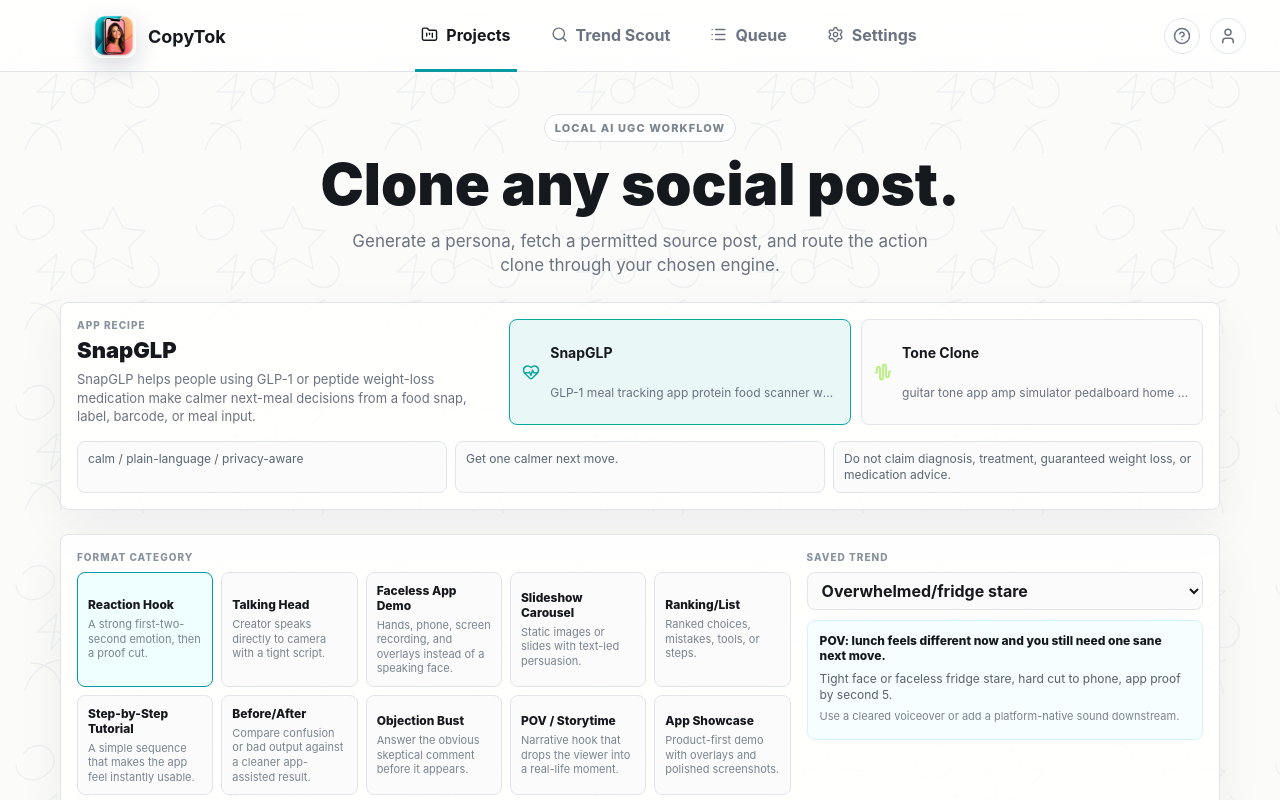
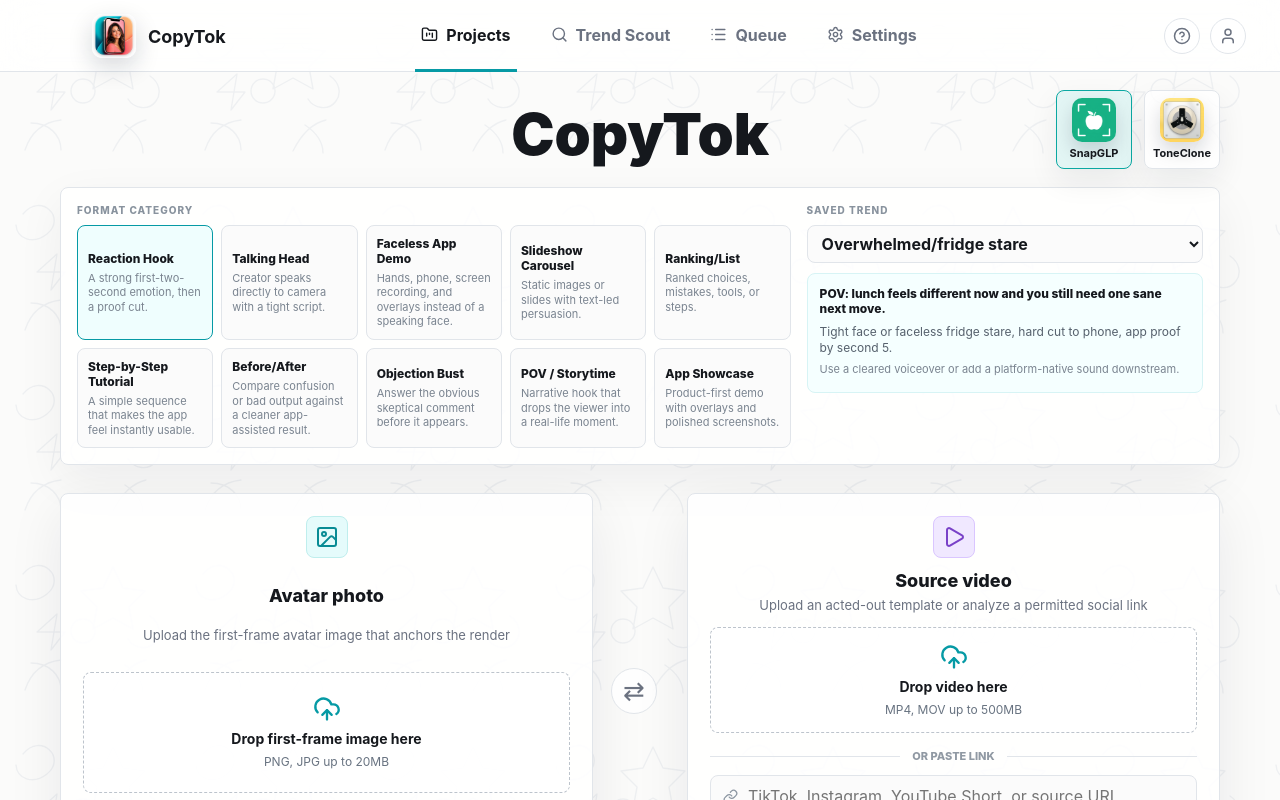
Before and after one commit to Andromeda-Labs-LLC/ugc-swap-studio, a React (Vite) app: page / in a window 1280 px wide. Shown: the top 800 px of the page. Built offline with nearby package versions, Linux system fonts and the light colour scheme.

Commit message:
Polish CopyTok header and window drag

```diff
--- a/src/App.css
+++ b/src/App.css
@@ -18,6 +18,7 @@
   position: sticky;
   top: 0;
   z-index: 5;
+  -webkit-app-region: drag;
 }
 
 .brand {
@@ -43,6 +44,7 @@
 
 .app-header nav button,
 .header-actions button {
+  -webkit-app-region: no-drag;
   border: 0;
   background: transparent;
   color: var(--ink-soft);
@@ -80,9 +82,10 @@
 }
 
 .hero-flow {
+  position: relative;
   width: min(1160px, calc(100vw - 48px));
   margin: 0 auto;
-  padding: 42px 0 34px;
+  padding: 34px 0 34px;
   text-align: center;
 }
 
@@ -121,7 +124,6 @@
   line-height: 1.45;
 }
 
-.recipe-board,
 .format-picker,
 .generation-planner {
   margin: 24px auto 0;
@@ -132,14 +134,6 @@
   text-align: left;
 }
 
-.recipe-board {
-  padding: 16px;
-  display: grid;
-  grid-template-columns: minmax(250px, 0.9fr) minmax(0, 1.5fr);
-  gap: 16px;
-}
-
-.recipe-heading span,
 .format-column > span,
 .trend-column > span,
 .planner-block > span {
@@ -151,81 +145,53 @@
   text-transform: uppercase;
 }
 
-.recipe-heading strong {
-  display: block;
-  margin-top: 6px;
-  color: var(--ink);
-  font-size: 22px;
-  font-weight: 860;
-}
-
-.recipe-heading small {
-  display: block;
-  margin-top: 7px;
-  color: var(--ink-soft);
-  font-size: 13px;
-  line-height: 1.42;
+.recipe-board {
+  position: absolute;
+  top: 18px;
+  right: 0;
+  margin: 0;
+  z-index: 2;
 }
 
 .recipe-chip-row {
-  display: grid;
-  grid-template-columns: repeat(2, minmax(0, 1fr));
-  gap: 10px;
+  display: inline-flex;
+  align-items: flex-start;
+  gap: 12px;
 }
 
 .recipe-chip-row button {
+  width: 76px;
   min-height: 78px;
-  padding: 12px;
-  border: 1px solid var(--line);
-  border-radius: 8px;
-  display: grid;
-  grid-template-columns: auto minmax(0, 1fr);
-  column-gap: 10px;
-  align-items: center;
-  background: #fbfbfb;
+  padding: 7px 6px 8px;
+  border: 1px solid var(--line);
+  border-radius: 8px;
+  display: grid;
+  justify-items: center;
+  gap: 6px;
+  background: rgba(255, 255, 255, 0.82);
   color: var(--ink-soft);
   cursor: pointer;
-  text-align: left;
-}
-
-.recipe-chip-row button svg {
-  grid-row: 1 / 3;
-  color: var(--recipe-accent);
+  text-align: center;
+  box-shadow: 0 12px 30px rgba(15, 23, 42, 0.07);
 }
 
 .recipe-chip-row button strong {
   color: var(--ink);
-  font-size: 14px;
-}
-
-.recipe-chip-row button span {
-  overflow: hidden;
-  white-space: nowrap;
-  text-overflow: ellipsis;
-  font-size: 12px;
+  font-size: 11px;
+  line-height: 1.05;
+}
+
+.recipe-chip-row button img {
+  width: 44px;
+  height: 44px;
+  display: block;
+  border-radius: 10px;
+  box-shadow: 0 9px 18px rgba(15, 23, 42, 0.15);
 }
 
 .recipe-chip-row button.selected {
   border-color: var(--recipe-accent);
-  background: color-mix(in srgb, var(--recipe-accent) 9%, white);
-}
-
-.recipe-facts {
-  grid-column: 1 / -1;
-  display: grid;
-  grid-template-columns: repeat(3, minmax(0, 1fr));
-  gap: 8px;
-}
-
-.recipe-facts span {
-  min-height: 38px;
-  padding: 9px 10px;
-  border: 1px solid var(--line);
-  border-radius: 8px;
-  background: #fbfbfb;
-  color: #596572;
-  font-size: 12px;
-  line-height: 1.3;
+  background: color-mix(in srgb, var(--recipe-accent) 12%, white);
 }
 
 .format-picker {
@@ -1713,14 +1679,20 @@
     padding-top: 30px;
   }
 
-  .recipe-board,
   .format-picker,
   .generation-planner {
     grid-template-columns: 1fr;
   }
 
-  .recipe-chip-row,
-  .recipe-facts,
+  .recipe-board {
+    position: static;
+    margin: 18px auto 0;
+  }
+
+  .recipe-chip-row {
+    justify-content: center;
+  }
+
   .avatar-slots {
     grid-template-columns: 1fr;
   }
--- a/src/App.tsx
+++ b/src/App.tsx
@@ -35,6 +35,8 @@
   WandSparkles,
 } from 'lucide-react'
 import appIcon from './assets/app-icon.png'
+import snapglpIcon from './assets/snapglp-icon.png'
+import tonecloneIcon from './assets/toneclone-icon.png'
 import './App.css'
 import {
   advanceJob,
@@ -61,7 +63,6 @@
   getFormatCategory,
   getTrendPreset,
   type CampaignAppId,
-  type CampaignRecipe,
   type AvatarRecipe,
   type FormatCategory,
   type FormatCategoryId,
@@ -108,6 +109,11 @@
   { label: 'Queue', icon: List },
   { label: 'Settings', icon: Settings },
 ]
+
+const campaignIcons: Record<CampaignAppId, string> = {
+  snapglp: snapglpIcon,
+  toneclone: tonecloneIcon,
+}
 
 function App() {
   const [activeNav, setActiveNav] = useState('Projects')
@@ -642,15 +648,10 @@
           />
         ) : (
           <>
-            <p className="micro-label">Local AI UGC workflow</p>
-            <h1>Clone any social post.</h1>
-            <p className="hero-copy">
-              Generate a persona, fetch a permitted source post, and route the action clone through your chosen engine.
-            </p>
+            <h1>CopyTok</h1>
 
             <CampaignBoard
               campaignId={campaignId}
-              selectedCampaign={selectedCampaign}
               onCampaignChange={handleCampaignChange}
             />
 
@@ -820,20 +821,13 @@
 
 function CampaignBoard({
   campaignId,
-  selectedCampaign,
   onCampaignChange,
 }: {
   campaignId: CampaignAppId
-  selectedCampaign: CampaignRecipe
   onCampaignChange: (campaignId: CampaignAppId) => void
 }) {
   return (
-    <section className="recipe-board" aria-label="Campaign recipe">
-      <div className="recipe-heading">
-        <span>App recipe</span>
-        <strong>{selectedCampaign.name}</strong>
-        <small>{selectedCampaign.oneLineTruth}</small>
-      </div>
+    <section className="recipe-board" aria-label="App recipe">
       <div className="recipe-chip-row">
         {campaignRecipes.map((recipe) => (
           <button
@@ -842,17 +836,12 @@
             type="button"
             onClick={() => onCampaignChange(recipe.id)}
             style={{ ['--recipe-accent' as string]: recipe.accent }}
+            aria-label={`Use ${recipe.name} recipe`}
           >
-            {recipe.id === 'snapglp' ? <HeartPulse size={18} /> : <AudioWaveform size={18} />}
-            <strong>{recipe.name}</strong>
-            <span>{recipe.defaultQuery}</span>
+            <img src={campaignIcons[recipe.id]} alt="" />
+            <strong>{recipe.id === 'toneclone' ? 'ToneClone' : recipe.name}</strong>
           </button>
         ))}
-      </div>
-      <div className="recipe-facts">
-        <span>{selectedCampaign.tone.slice(0, 3).join(' / ')}</span>
-        <span>{selectedCampaign.approvedCtas[0]}</span>
-        <span>{selectedCampaign.claimBoundaries[0]}</span>
       </div>
     </section>
   )
```
Also changed, not shown: src/assets/snapglp-icon.png (added), src/assets/toneclone-icon.png (added).
